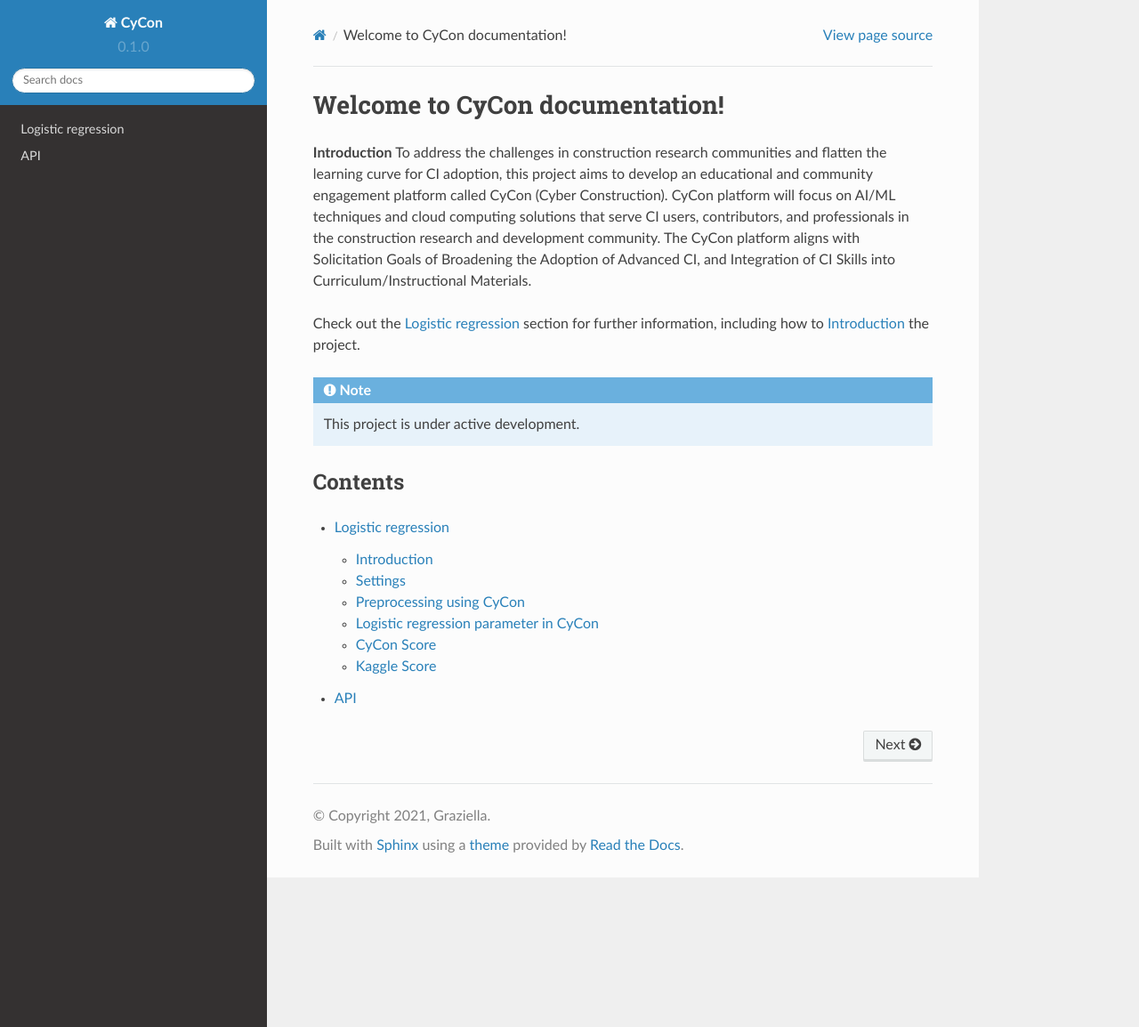
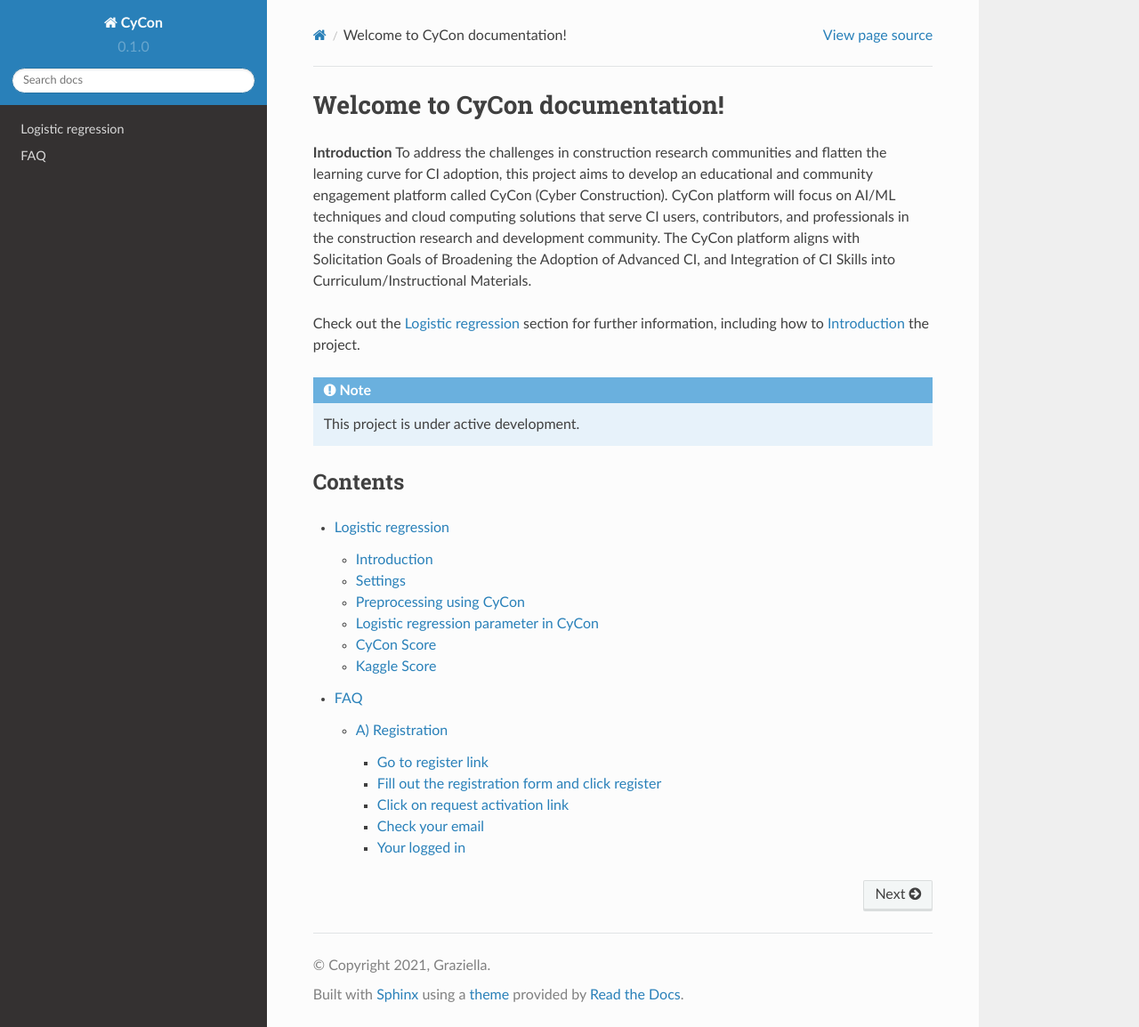
Before and after one commit to Henokaa/CyCon_Doc, a Sphinx documentation site: the page built from docs/source/index.rst, in a window 1280 px wide and 1154 px high. Shown: the whole window at 89% size. Built offline with Sphinx 7.4.7 and the Read the Docs theme 2.0.0, drawn with Linux system fonts in a browser that asks for light colours; pages that are not in the unit, such as notebooks, are missing from menus.

Commit message:
Feat: FAQ

```diff
--- /dev/null
+++ b/docs/source/FAQ.rst
@@ -0,0 +1,46 @@
+FAQ
+===
+
+.. autosummary::
+   :toctree: generated
+
+   lumache
+
+
+A) Registration
+-------------
+
+Go to register link
+~~~~~~~~~~~~~~~~~~
+
+.. figure:: ./Images/Register(1).png
+   :width: 500px
+   :align: center
+
+Fill out the registration form and click register
+~~~~~~~~~~~~~~~~~~~~~~~~~~~~~~~~~~~~~~~~~~~~~~~~
+
+.. figure:: ./Images/Register(2).png
+   :width: 500px
+   :align: center
+
+Click on request activation link
+~~~~~~~~~~~~~~~~~~~~~~~~~~~~~~~
+
+.. figure:: ./Images/Register(3).png
+   :width: 500px
+   :align: center
+
+Check your email
+~~~~~~~~~~~~~~~~
+
+.. figure:: ./Images/Register(4).png
+   :width: 500px
+   :align: center
+
+Your logged in
+~~~~~~~~~~~~~~
+
+.. figure:: ./Images/Register(5).png
+   :width: 500px
+   :align: center
--- a/docs/source/index.rst
+++ b/docs/source/index.rst
@@ -24,4 +24,4 @@
 .. toctree::
    index
    Logistic regression
-   api
+   FAQ
```
Also changed, not shown: docs/source/api.rst (deleted, +0 -7 lines), docs/source/Images/Register(1).png (added), docs/source/Images/Register(2).png (added), docs/source/Images/Register(3).png (added), docs/source/Images/Register(4).png (added), docs/source/Images/Register(5).png (added).
